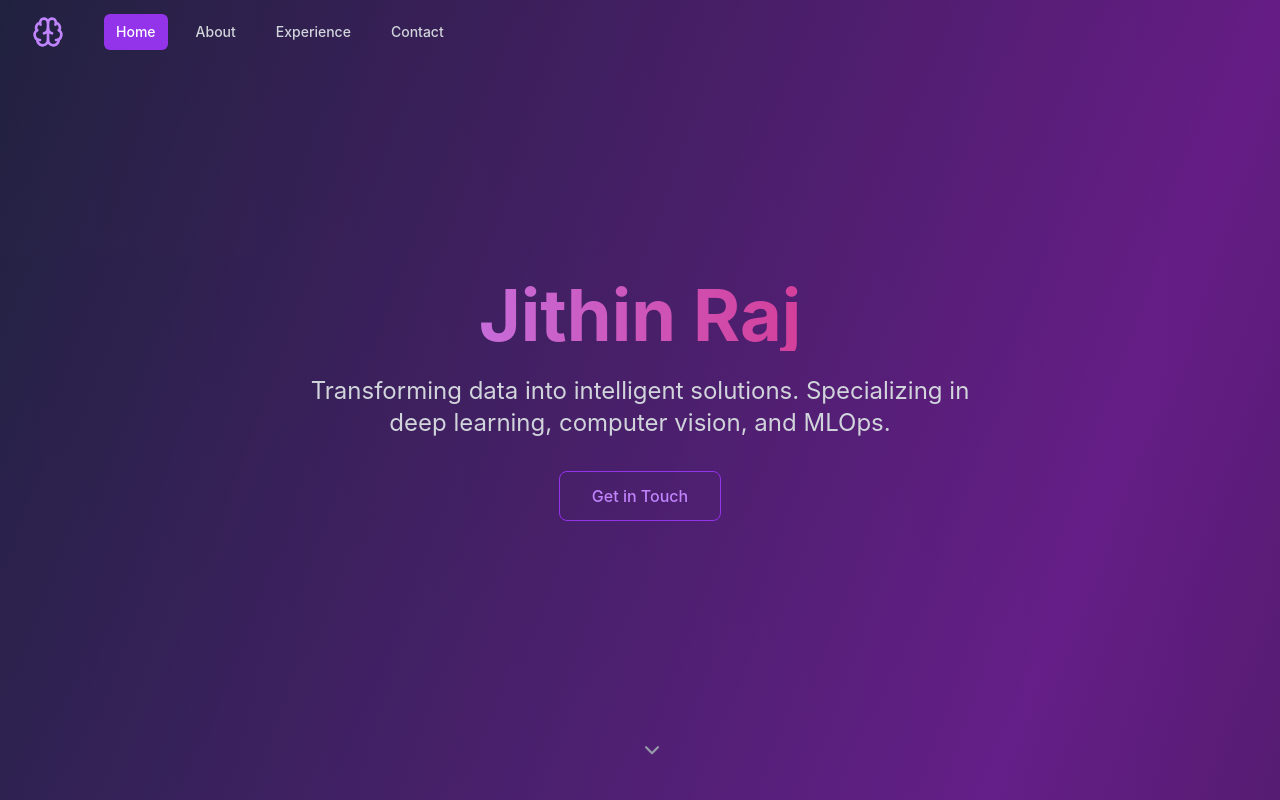
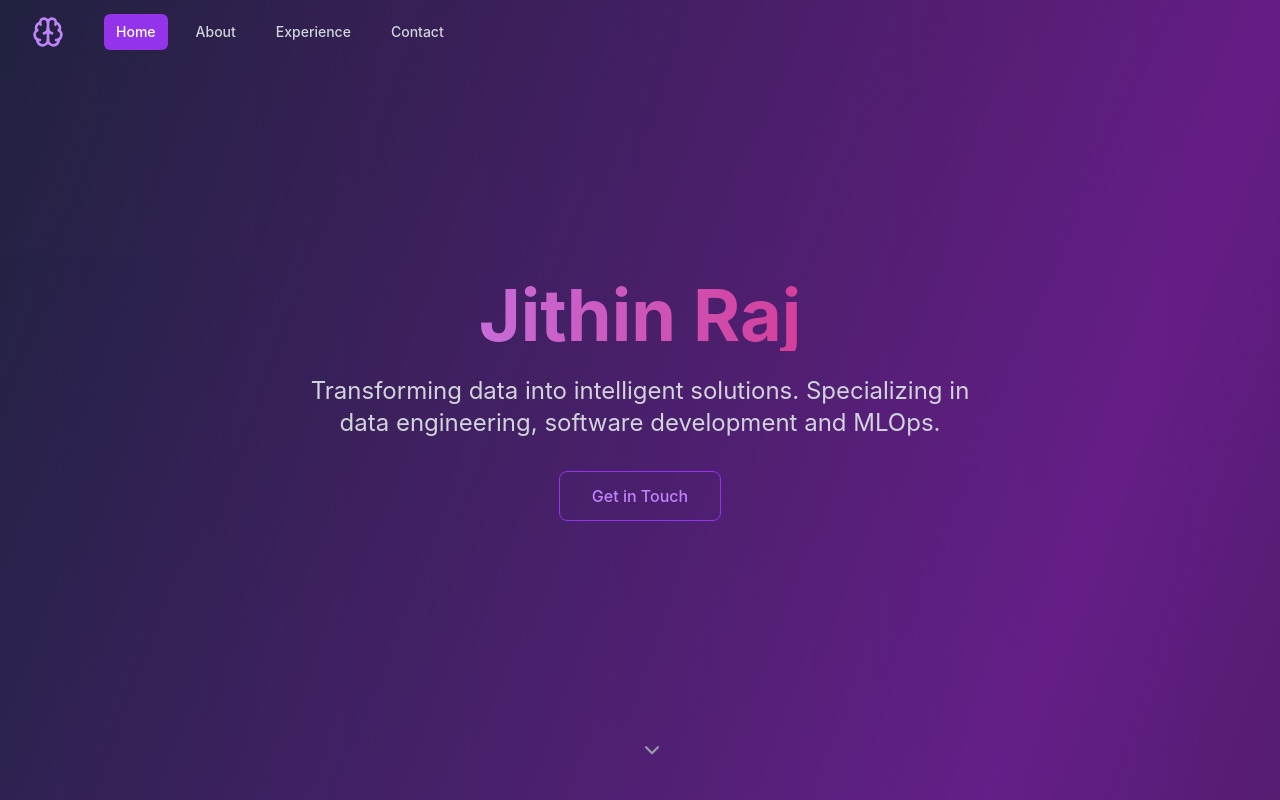
Before and after one commit to jithinongithub/my-portfolio, a React (Vite) app: page / in a window 1280 px wide. Shown: the top 800 px of the page. Built offline with nearby package versions, Linux system fonts and the light colour scheme.

Commit message:
Change about me

```diff
--- a/src/App.tsx
+++ b/src/App.tsx
@@ -185,7 +185,7 @@ const MLPortfolio: React.FC = () => {
             Jithin Raj
           </h1>
           <p className="text-xl sm:text-2xl text-gray-300 mb-8 max-w-2xl mx-auto">
-            Transforming data into intelligent solutions. Specializing in deep learning, computer vision, and MLOps.
+            Transforming data into intelligent solutions. Specializing in data engineering, software development and MLOps.
           </p>
           <div className="flex flex-col sm:flex-row gap-4 justify-center">
             {/* <button
```
